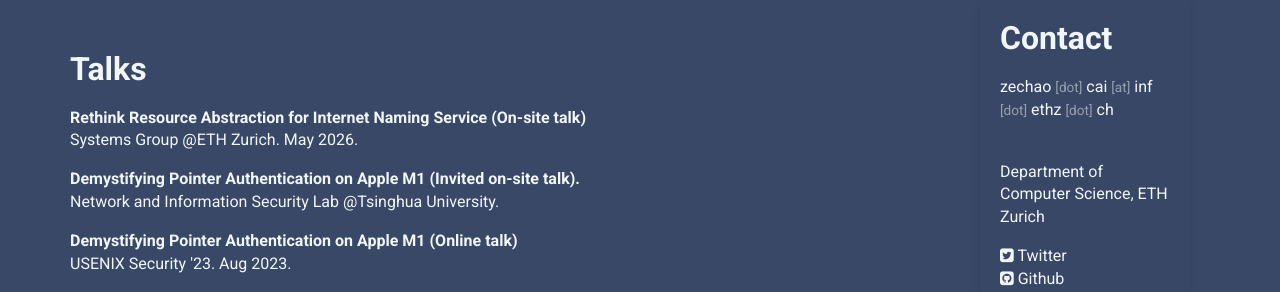
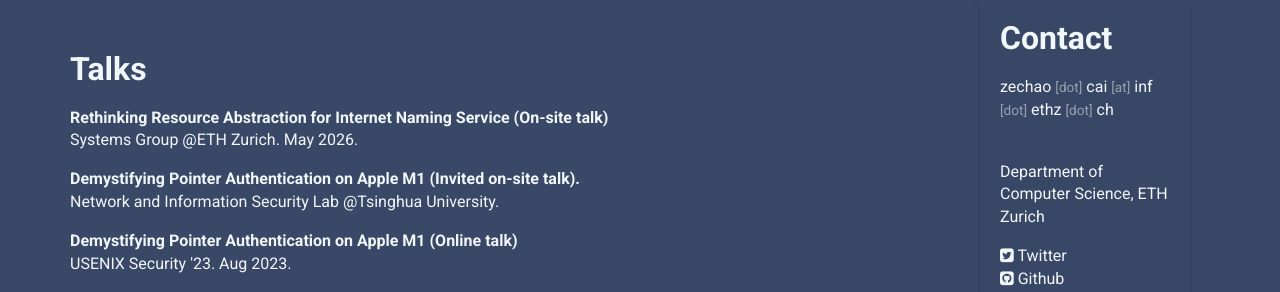
Before and after one commit to zech4o/zech4o.github.io, a Jekyll site: the page built from index.html, in a window 1280 px wide and 900 px high, scrolled down 1271 px. Shown: the part 152-444 px from the top of the window. Built offline with Jekyll 4.4.1, drawn with Linux system fonts in a browser that asks for light colours; nearby versions of some CDN libraries.

Commit message:
Use 'Rethinking' in ETH talk title
Co-Authored-By: Claude Opus 5.5 <noreply@anthropic.com>
Claude-Session: https://claude.ai/code/session_017rTjoaAnZz18pQn8hhyiyv

```diff
--- a/_data/presentations.yml
+++ b/_data/presentations.yml
@@ -1,5 +1,5 @@
 -
-  title: "Rethink Resource Abstraction for Internet Naming Service (On-site talk)"
+  title: "Rethinking Resource Abstraction for Internet Naming Service (On-site talk)"
   location: Systems Group @ETH Zurich. May 2026.
   date: May 2026 (on-site)
 
```
